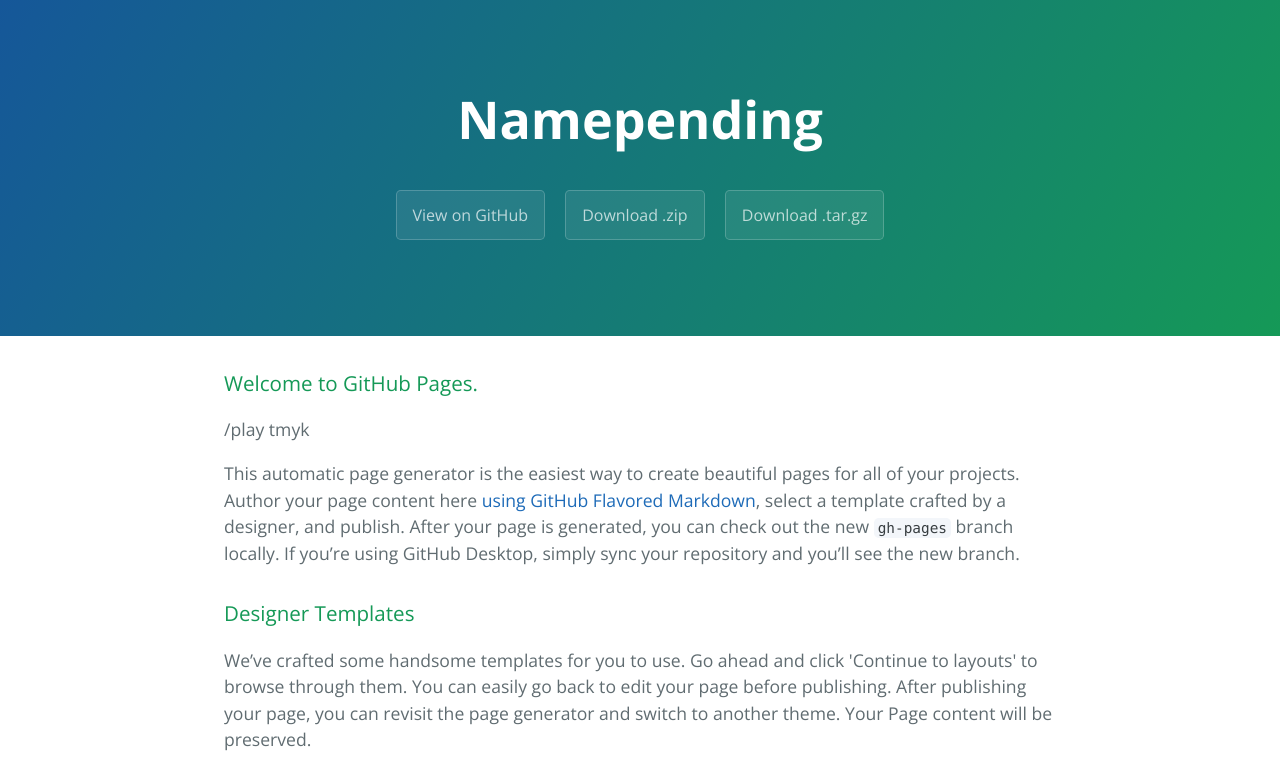
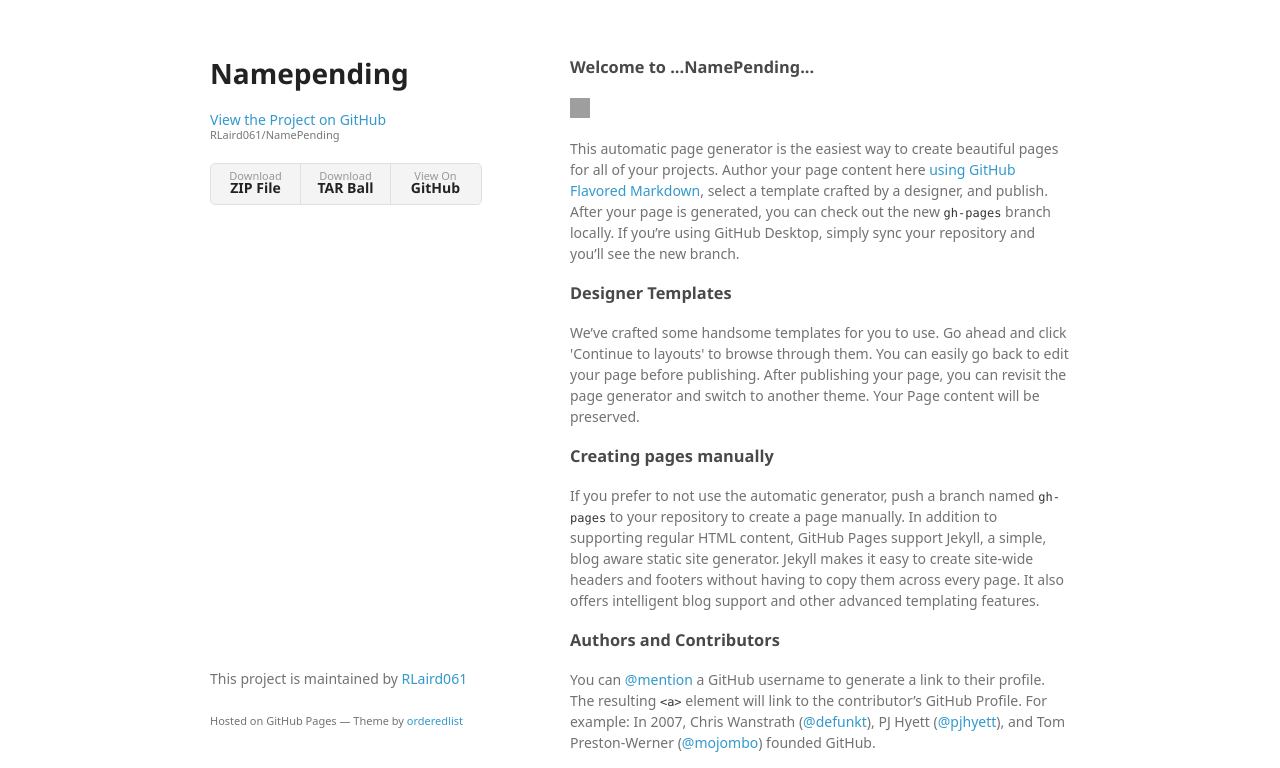
Before and after one commit to RLaird061/NamePending, a plain HTML site: page index.html in a window 1280 px wide. Shown: the top 768 px of the page. Drawn offline with nearby package versions, Linux system fonts and the light colour scheme; grey boxes are pictures that could not be loaded; a web font is replaced by a local one.

Commit message:
Create gh-pages branch via GitHub

```diff
--- a/index.html
+++ b/index.html
@@ -1,28 +1,37 @@
-<!DOCTYPE html>
-<html lang="en-us">
+<!doctype html>
+<html>
   <head>
-    <meta charset="UTF-8">
+    <meta charset="utf-8">
+    <meta http-equiv="X-UA-Compatible" content="chrome=1">
     <title>Namepending by RLaird061</title>
-    <meta name="viewport" content="width=device-width, initial-scale=1">
-    <link rel="stylesheet" type="text/css" href="stylesheets/normalize.css" media="screen">
-    <link href='https://fonts.googleapis.com/css?family=Open+Sans:400,700' rel='stylesheet' type='text/css'>
-    <link rel="stylesheet" type="text/css" href="stylesheets/stylesheet.css" media="screen">
-    <link rel="stylesheet" type="text/css" href="stylesheets/github-light.css" media="screen">
+
+    <link rel="stylesheet" href="stylesheets/styles.css">
+    <link rel="stylesheet" href="stylesheets/github-light.css">
+    <meta name="viewport" content="width=device-width">
+    <!--[if lt IE 9]>
+    <script src="//html5shiv.googlecode.com/svn/trunk/html5.js"></script>
+    <![endif]-->
   </head>
   <body>
-    <section class="page-header">
-      <h1 class="project-name">Namepending</h1>
-      <h2 class="project-tagline"></h2>
-      <a href="https://github.com/RLaird061/NamePending" class="btn">View on GitHub</a>
-      <a href="https://github.com/RLaird061/NamePending/zipball/master" class="btn">Download .zip</a>
-      <a href="https://github.com/RLaird061/NamePending/tarball/master" class="btn">Download .tar.gz</a>
-    </section>
+    <div class="wrapper">
+      <header>
+        <h1>Namepending</h1>
+        <p></p>
 
-    <section class="main-content">
-      <h3>
-<a id="welcome-to-github-pages" class="anchor" href="#welcome-to-github-pages" aria-hidden="true"><span aria-hidden="true" class="octicon octicon-link"></span></a>Welcome to GitHub Pages.</h3>
+        <p class="view"><a href="https://github.com/RLaird061/NamePending">View the Project on GitHub <small>RLaird061/NamePending</small></a></p>
 
-<p>/play tmyk</p>
+
+        <ul>
+          <li><a href="https://github.com/RLaird061/NamePending/zipball/master">Download <strong>ZIP File</strong></a></li>
+          <li><a href="https://github.com/RLaird061/NamePending/tarball/master">Download <strong>TAR Ball</strong></a></li>
+          <li><a href="https://github.com/RLaird061/NamePending">View On <strong>GitHub</strong></a></li>
+        </ul>
+      </header>
+      <section>
+        <h3>
+<a id="welcome-to-namepending" class="anchor" href="#welcome-to-namepending" aria-hidden="true"><span aria-hidden="true" class="octicon octicon-link"></span></a>Welcome to ...NamePending...</h3>
+
+<p><img class="emoji" title=":shipit:" alt=":shipit:" src="https://assets-cdn.github.com/images/icons/emoji/shipit.png" height="20" width="20" align="absmiddle"></p>
 
 <p>This automatic page generator is the easiest way to create beautiful pages for all of your projects. Author your page content here <a href="https://guides.github.com/features/mastering-markdown/">using GitHub Flavored Markdown</a>, select a template crafted by a designer, and publish. After your page is generated, you can check out the new <code>gh-pages</code> branch locally. If you’re using GitHub Desktop, simply sync your repository and you’ll see the new branch.</p>
 
@@ -45,15 +54,13 @@
 <a id="support-or-contact" class="anchor" href="#support-or-contact" aria-hidden="true"><span aria-hidden="true" class="octicon octicon-link"></span></a>Support or Contact</h3>
 
 <p>Having trouble with Pages? Check out our <a href="https://help.github.com/pages">documentation</a> or <a href="https://github.com/contact">contact support</a> and we’ll help you sort it out.</p>
-
-      <footer class="site-footer">
-        <span class="site-footer-owner"><a href="https://github.com/RLaird061/NamePending">Namepending</a> is maintained by <a href="https://github.com/RLaird061">RLaird061</a>.</span>
-
-        <span class="site-footer-credits">This page was generated by <a href="https://pages.github.com">GitHub Pages</a> using the <a href="https://github.com/jasonlong/cayman-theme">Cayman theme</a> by <a href="https://twitter.com/jasonlong">Jason Long</a>.</span>
+      </section>
+      <footer>
+        <p>This project is maintained by <a href="https://github.com/RLaird061">RLaird061</a></p>
+        <p><small>Hosted on GitHub Pages &mdash; Theme by <a href="https://github.com/orderedlist">orderedlist</a></small></p>
       </footer>
-
-    </section>
-
+    </div>
+    <script src="javascripts/scale.fix.js"></script>
 
   </body>
 </html>
```
Also changed, not shown: params.json (+1 -1 lines).
